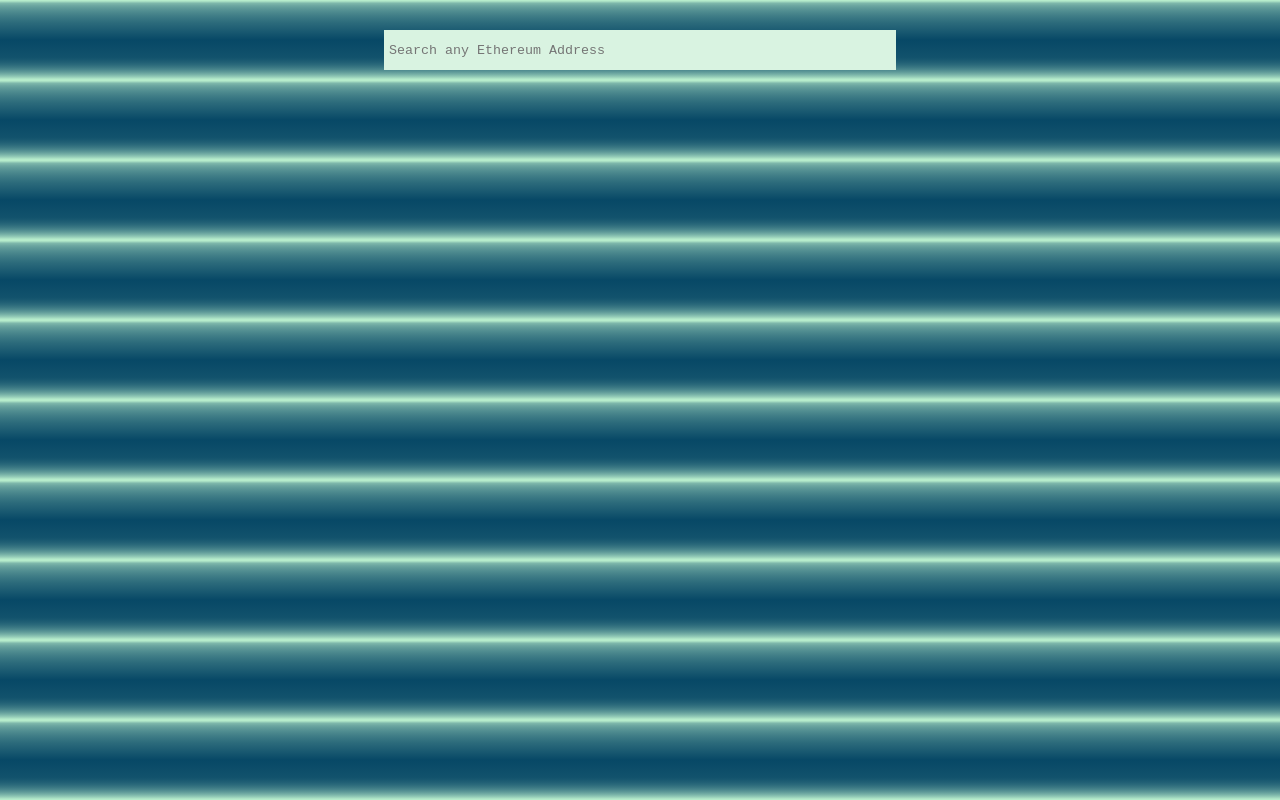
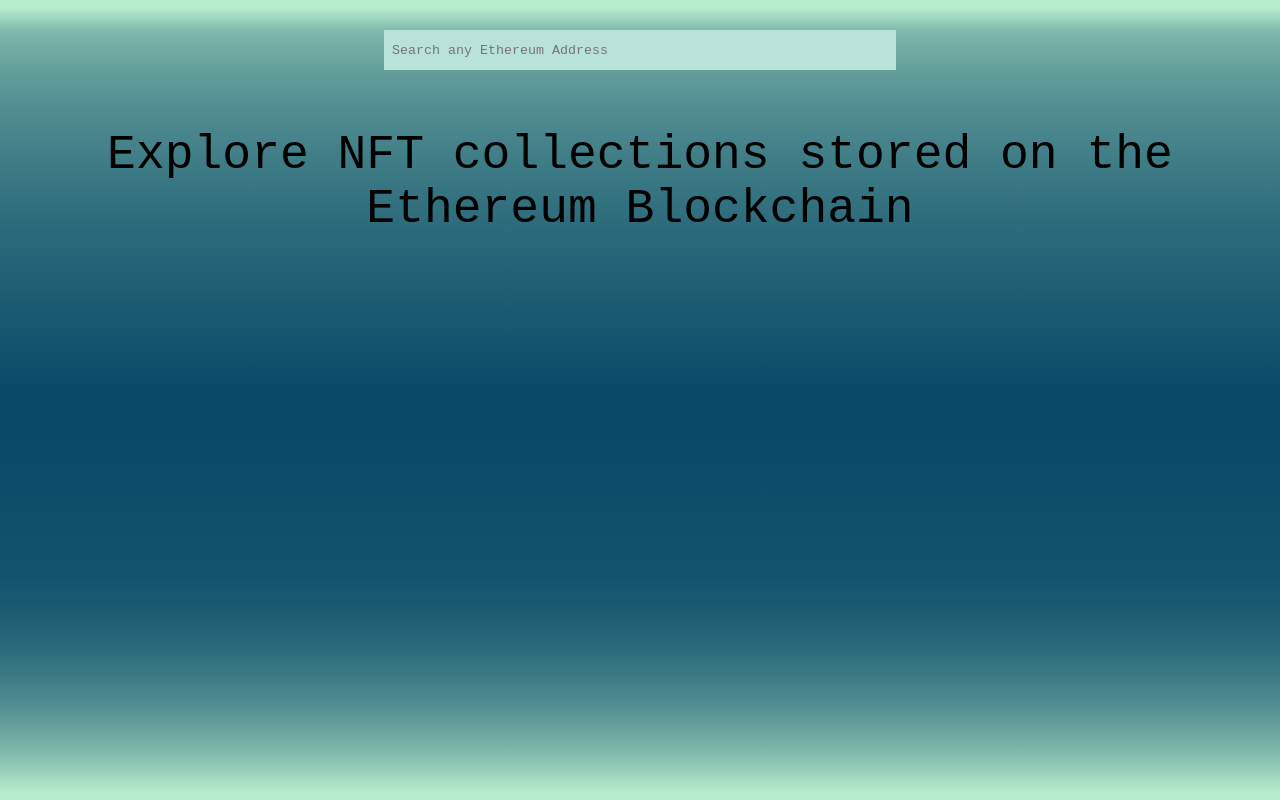
Before and after one commit to HrikB/nft-scan, a React (Create React App) app: page / in a window 1280 px wide. Built offline with nearby package versions, Linux system fonts and the light colour scheme.

Commit message:
Finished loading screen and homescreen... homescreen could have better design

```diff
--- a/src/App.css
+++ b/src/App.css
@@ -4,6 +4,7 @@
 
 html {
   background: linear-gradient(#b6eccb 1%, 10%, #074866 50%, 90%, #b6eccb 99%);
+  min-height: 100vh;
 }
 
 .App {
--- a/src/App.js
+++ b/src/App.js
@@ -1,6 +1,7 @@
 import "./App.css";
 import SearchResult from "./SearchResult";
 import Search from "./Search";
+import Home from "./Home";
 import { BrowserRouter as Router, Switch, Route } from "react-router-dom";
 
 function App() {
@@ -12,6 +13,7 @@
           <Route path="/:walletAddr">
             <SearchResult />
           </Route>
+          <Home />
         </Switch>
       </Router>
     </div>
--- /dev/null
+++ b/src/Home.css
@@ -0,0 +1,8 @@
+.home__page {
+  width: 100vw;
+  background-color: transparent;
+}
+
+.home__page p {
+  font-size: 3rem;
+}
--- /dev/null
+++ b/src/Home.js
@@ -0,0 +1,12 @@
+import React from "react";
+import "./Home.css";
+
+function Home() {
+  return (
+    <div className="home__page">
+      <p>Explore NFT collections stored on the Ethereum Blockchain</p>
+    </div>
+  );
+}
+
+export default Home;
--- a/src/Search.css
+++ b/src/Search.css
@@ -14,8 +14,8 @@
   min-width: 250px;
   box-sizing: border-box;
   top: 30px;
-  padding: 5px;
-  background-color: #d9f3e1;
+  padding: 8px;
+  background-color: #b8e2da;
   border-radius: 0px;
   outline: none;
   border: none;
--- a/src/SearchResult.css
+++ b/src/SearchResult.css
@@ -4,6 +4,7 @@
   margin: 30px 4rem;
   grid-gap: 30px;
   max-width: 100vw;
+  position: relative;
 }
 
 .collection__container {
@@ -41,3 +42,20 @@
   font-size: 0.7rem;
   font-weight: bold;
 }
+
+.loading__screen {
+  width: 100%;
+  position: absolute;
+}
+
+.loading__screen .loading__img {
+  background-color: transparent;
+  width: 10rem;
+  object-fit: contain;
+}
+
+.loading__screen p {
+  color: #ffe5b4;
+  font-size: 1.4rem;
+  font-weight: bold;
+}
--- a/src/SearchResult.js
+++ b/src/SearchResult.js
@@ -1,6 +1,7 @@
 import React from "react";
 import "./SearchResult.css";
 import axios from "axios";
+import loading from "./loading.svg";
 import { useState, useEffect } from "react";
 import { useParams } from "react-router-dom";
 
@@ -8,9 +9,7 @@
   const [userCollections, setUserCollections] = useState([]);
   const [userNFTs, setUserNFTs] = useState([]);
   const [collMap, setCollMap] = useState([]);
-  /*const [walletAddr, setWalletAddr] = useState(
-    "0x553a96c13b67D500182bb6aB46d53A2eDFb22706"
-  );*/
+  const [isLoading, setIsLoading] = useState(false);
   const { walletAddr } = useParams();
   //logz:
   //0xff0bd4aa3496739d5667adc10e2b843dfab5712b
@@ -50,6 +49,7 @@
     setUserNFTs([]);
     setCollMap([]);
     if (walletAddr) {
+      setIsLoading(true);
       //gets list of all collection in wallet
       const collection = await fetchCollections();
       setUserCollections(collection.data);
@@ -60,7 +60,6 @@
       finalArr = finalArr.concat(assets.data.assets);
 
       const overLimit = async (offset) => {
-        console.log("awaiting overLimit", offset);
         const res = await fetchAssets(offset);
         finalArr = finalArr.concat(res.data.assets);
         if (res.data.assets.length == 50) {
@@ -70,12 +69,9 @@
       if (assets.data.assets.length == 50) {
         await overLimit(50);
       }
-
-      console.log("final", finalArr);
-
+      setIsLoading(false);
       //makes map of all nfts where key is the collection slug and value is an array of all the nfts
       const collectionMap = new Map();
-      console.log("collection", collection.data);
       collection.data.forEach((e) => {
         collectionMap.set(e.slug, []);
       });
@@ -126,6 +122,14 @@
           </div>
         </div>
       ))}
+      {isLoading ? (
+        <div className="loading__screen">
+          <img src={loading} className="loading__img" />
+          <p>Loading...</p>
+        </div>
+      ) : (
+        <span />
+      )}
     </div>
   );
 }
```
Also changed, not shown: src/loading.gif (added), src/loading.svg (added).
